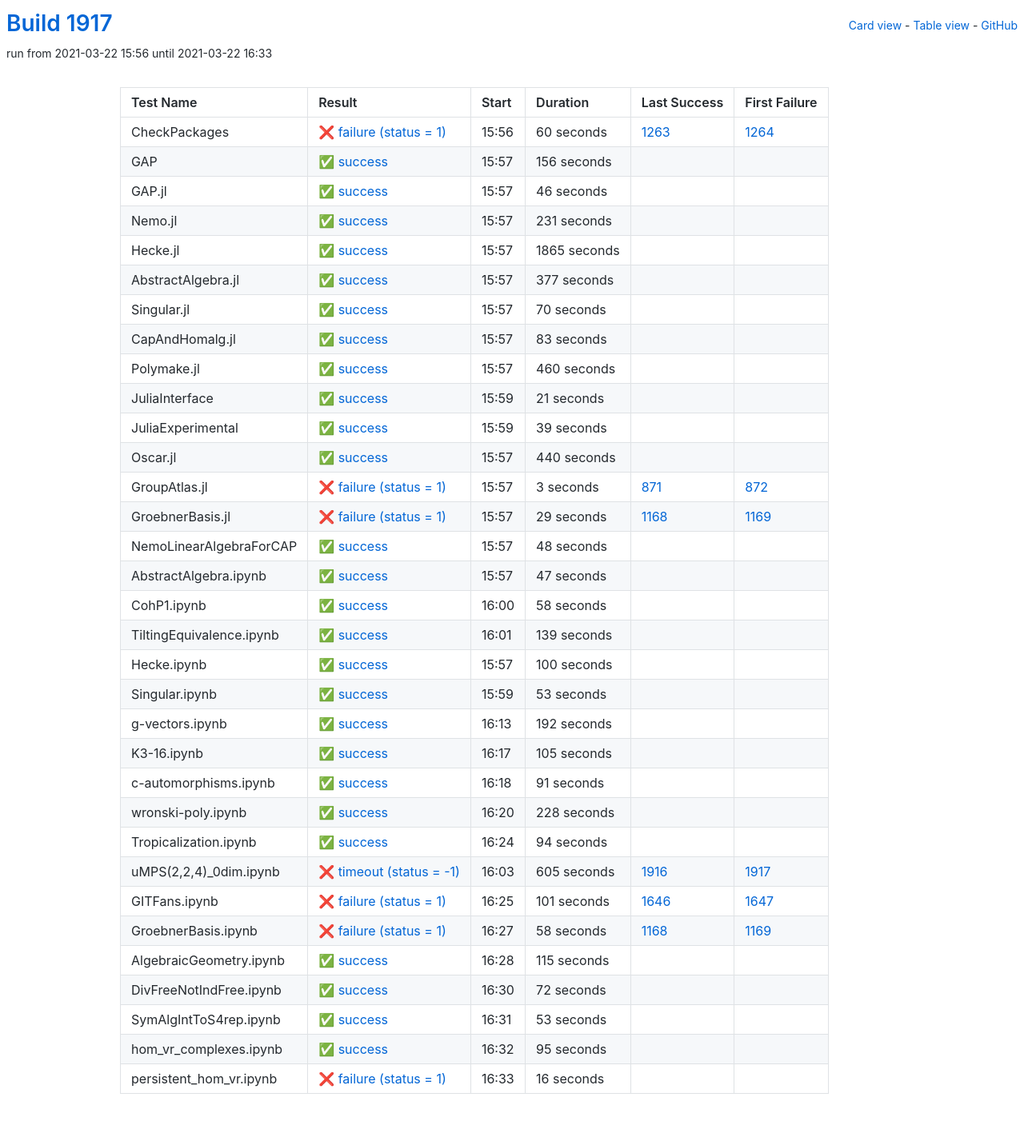
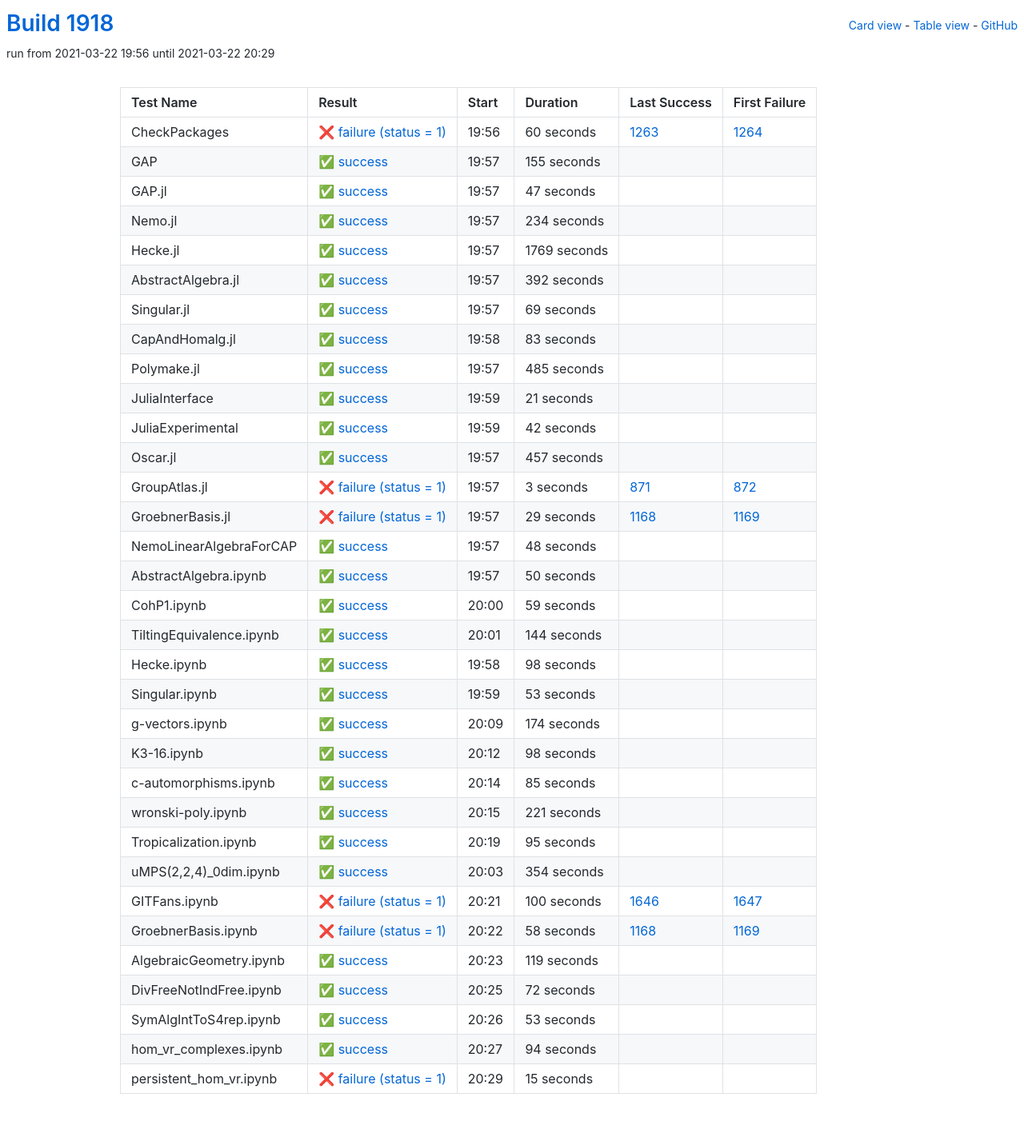
Before and after one commit to oscar-system/oscar-ci-status-stable, a Jekyll site: the page built from table.html, in a window 1280 px wide. Shown: the whole page at 80% size. Built offline with Jekyll 4.4.1, drawn with Linux system fonts in a browser that asks for light colours.

Commit message:
Build #1918

```diff
--- a/_data/ci.yml
+++ b/_data/ci.yml
@@ -1,6 +1,6 @@
 ---
-build: 1917
-build_url: https://oscarci.mathematik.uni-kl.de/job/oscar-stable/1917/
+build: 1918
+build_url: https://oscarci.mathematik.uni-kl.de/job/oscar-stable/1918/
 job: oscar-stable
 organization: oscar-system
 repo: oscar-ci-status-stable
@@ -8,8 +8,8 @@ repourl: https://github.com/oscar-system/oscar-ci-status-stable
 tests:
 - name: CheckPackages
   id: checkpackages
-  log: https://oscarci.mathematik.uni-kl.de/job/oscar-stable/1917/artifact/logs/build-1917/CheckPackages.log
-  start: 2021-03-22 15:56
+  log: https://oscarci.mathematik.uni-kl.de/job/oscar-stable/1918/artifact/logs/build-1918/CheckPackages.log
+  start: 2021-03-22 19:56
   success: false
   exitcode: 1
   status: failure
@@ -20,80 +20,80 @@ tests:
   first_failure_url: https://oscarci.mathematik.uni-kl.de/job/oscar-stable/1264/
 - name: GAP
   id: gap
-  log: https://oscarci.mathematik.uni-kl.de/job/oscar-stable/1917/artifact/logs/build-1917/GAP.log
-  start: 2021-03-22 15:57
+  log: https://oscarci.mathematik.uni-kl.de/job/oscar-stable/1918/artifact/logs/build-1918/GAP.log
+  start: 2021-03-22 19:57
   success: true
   exitcode: 0
   status: success
-  duration: 156
+  duration: 155
   last_success: false
   last_success_url:
   first_failure: false
   first_failure_url:
 - name: GAP.jl
   id: gap-jl
-  log: https://oscarci.mathematik.uni-kl.de/job/oscar-stable/1917/artifact/logs/build-1917/GAP.jl.log
-  start: 2021-03-22 15:57
+  log: https://oscarci.mathematik.uni-kl.de/job/oscar-stable/1918/artifact/logs/build-1918/GAP.jl.log
+  start: 2021-03-22 19:57
   success: true
   exitcode: 0
   status: success
-  duration: 46
+  duration: 47
   last_success: false
   last_success_url:
   first_failure: false
   first_failure_url:
 - name: Nemo.jl
   id: nemo-jl
-  log: https://oscarci.mathematik.uni-kl.de/job/oscar-stable/1917/artifact/logs/build-1917/Nemo.jl.log
-  start: 2021-03-22 15:57
+  log: https://oscarci.mathematik.uni-kl.de/job/oscar-stable/1918/artifact/logs/build-1918/Nemo.jl.log
+  start: 2021-03-22 19:57
   success: true
   exitcode: 0
   status: success
-  duration: 231
+  duration: 234
   last_success: false
   last_success_url:
   first_failure: false
   first_failure_url:
 - name: Hecke.jl
   id: hecke-jl
-  log: https://oscarci.mathematik.uni-kl.de/job/oscar-stable/1917/artifact/logs/build-1917/Hecke.jl.log
-  start: 2021-03-22 15:57
+  log: https://oscarci.mathematik.uni-kl.de/job/oscar-stable/1918/artifact/logs/build-1918/Hecke.jl.log
+  start: 2021-03-22 19:57
   success: true
   exitcode: 0
   status: success
-  duration: 1865
+  duration: 1769
   last_success: false
   last_success_url:
   first_failure: false
   first_failure_url:
 - name: AbstractAlgebra.jl
   id: abstractalgebra-jl
-  log: https://oscarci.mathematik.uni-kl.de/job/oscar-stable/1917/artifact/logs/build-1917/AbstractAlgebra.jl.log
-  start: 2021-03-22 15:57
+  log: https://oscarci.mathematik.uni-kl.de/job/oscar-stable/1918/artifact/logs/build-1918/AbstractAlgebra.jl.log
+  start: 2021-03-22 19:57
   success: true
   exitcode: 0
   status: success
-  duration: 377
+  duration: 392
   last_success: false
   last_success_url:
   first_failure: false
   first_failure_url:
 - name: Singular.jl
   id: singular-jl
-  log: https://oscarci.mathematik.uni-kl.de/job/oscar-stable/1917/artifact/logs/build-1917/Singular.jl.log
-  start: 2021-03-22 15:57
+  log: https://oscarci.mathematik.uni-kl.de/job/oscar-stable/1918/artifact/logs/build-1918/Singular.jl.log
+  start: 2021-03-22 19:57
   success: true
   exitcode: 0
   status: success
-  duration: 70
+  duration: 69
   last_success: false
   last_success_url:
   first_failure: false
   first_failure_url:
 - name: CapAndHomalg.jl
   id: capandhomalg-jl
-  log: https://oscarci.mathematik.uni-kl.de/job/oscar-stable/1917/artifact/logs/build-1917/CapAndHomalg.jl.log
-  start: 2021-03-22 15:57
+  log: https://oscarci.mathematik.uni-kl.de/job/oscar-stable/1918/artifact/logs/build-1918/CapAndHomalg.jl.log
+  start: 2021-03-22 19:58
   success: true
   exitcode: 0
   status: success
@@ -104,20 +104,20 @@ tests:
   first_failure_url:
 - name: Polymake.jl
   id: polymake-jl
-  log: https://oscarci.mathematik.uni-kl.de/job/oscar-stable/1917/artifact/logs/build-1917/Polymake.jl.log
-  start: 2021-03-22 15:57
+  log: https://oscarci.mathematik.uni-kl.de/job/oscar-stable/1918/artifact/logs/build-1918/Polymake.jl.log
+  start: 2021-03-22 19:57
   success: true
   exitcode: 0
   status: success
-  duration: 460
+  duration: 485
   last_success: false
   last_success_url:
   first_failure: false
   first_failure_url:
 - name: JuliaInterface
   id: juliainterface
-  log: https://oscarci.mathematik.uni-kl.de/job/oscar-stable/1917/artifact/logs/build-1917/JuliaInterface.log
-  start: 2021-03-22 15:59
+  log: https://oscarci.mathematik.uni-kl.de/job/oscar-stable/1918/artifact/logs/build-1918/JuliaInterface.log
+  start: 2021-03-22 19:59
   success: true
   exitcode: 0
   status: success
@@ -128,32 +128,32 @@ tests:
   first_failure_url:
 - name: JuliaExperimental
   id: juliaexperimental
-  log: https://oscarci.mathematik.uni-kl.de/job/oscar-stable/1917/artifact/logs/build-1917/JuliaExperimental.log
-  start: 2021-03-22 15:59
+  log: https://oscarci.mathematik.uni-kl.de/job/oscar-stable/1918/artifact/logs/build-1918/JuliaExperimental.log
+  start: 2021-03-22 19:59
   success: true
   exitcode: 0
   status: success
-  duration: 39
+  duration: 42
   last_success: false
   last_success_url:
   first_failure: false
   first_failure_url:
 - name: Oscar.jl
   id: oscar-jl
-  log: https://oscarci.mathematik.uni-kl.de/job/oscar-stable/1917/artifact/logs/build-1917/Oscar.jl.log
-  start: 2021-03-22 15:57
+  log: https://oscarci.mathematik.uni-kl.de/job/oscar-stable/1918/artifact/logs/build-1918/Oscar.jl.log
+  start: 2021-03-22 19:57
   success: true
   exitcode: 0
   status: success
-  duration: 440
+  duration: 457
   last_success: false
   last_success_url:
   first_failure: false
   first_failure_url:
 - name: GroupAtlas.jl
   id: groupatlas-jl
-  log: https://oscarci.mathematik.uni-kl.de/job/oscar-stable/1917/artifact/logs/build-1917/GroupAtlas.jl.log
-  start: 2021-03-22 15:57
+  log: https://oscarci.mathematik.uni-kl.de/job/oscar-stable/1918/artifact/logs/build-1918/GroupAtlas.jl.log
+  start: 2021-03-22 19:57
   success: false
   exitcode: 1
   status: failure
@@ -164,8 +164,8 @@ tests:
   first_failure_url: https://oscarci.mathematik.uni-kl.de/job/oscar-stable/872/
 - name: GroebnerBasis.jl
   id: groebnerbasis-jl
-  log: https://oscarci.mathematik.uni-kl.de/job/oscar-stable/1917/artifact/logs/build-1917/GroebnerBasis.jl.log
-  start: 2021-03-22 15:57
+  log: https://oscarci.mathematik.uni-kl.de/job/oscar-stable/1918/artifact/logs/build-1918/GroebnerBasis.jl.log
+  start: 2021-03-22 19:57
   success: false
   exitcode: 1
   status: failure
@@ -176,8 +176,8 @@ tests:
   first_failure_url: https://oscarci.mathematik.uni-kl.de/job/oscar-stable/1169/
 - name: NemoLinearAlgebraForCAP
   id: nemolinearalgebraforcap
-  log: https://oscarci.mathematik.uni-kl.de/job/oscar-stable/1917/artifact/logs/build-1917/NemoLinearAlgebraForCAP.log
-  start: 2021-03-22 15:57
+  log: https://oscarci.mathematik.uni-kl.de/job/oscar-stable/1918/artifact/logs/build-1918/NemoLinearAlgebraForCAP.log
+  start: 2021-03-22 19:57
   success: true
   exitcode: 0
   status: success
@@ -188,56 +188,56 @@ tests:
   first_failure_url:
 - name: AbstractAlgebra.ipynb
   id: abstractalgebra-ipynb
-  log: https://oscarci.mathematik.uni-kl.de/job/oscar-stable/1917/artifact/logs/build-1917/AbstractAlgebra.ipynb.log
-  start: 2021-03-22 15:57
+  log: https://oscarci.mathematik.uni-kl.de/job/oscar-stable/1918/artifact/logs/build-1918/AbstractAlgebra.ipynb.log
+  start: 2021-03-22 19:57
   success: true
   exitcode: 0
   status: success
-  duration: 47
+  duration: 50
   last_success: false
   last_success_url:
   first_failure: false
   first_failure_url:
 - name: CohP1.ipynb
   id: cohp1-ipynb
-  log: https://oscarci.mathematik.uni-kl.de/job/oscar-stable/1917/artifact/logs/build-1917/CohP1.ipynb.log
-  start: 2021-03-22 16:00
+  log: https://oscarci.mathematik.uni-kl.de/job/oscar-stable/1918/artifact/logs/build-1918/CohP1.ipynb.log
+  start: 2021-03-22 20:00
   success: true
   exitcode: 0
   status: success
-  duration: 58
+  duration: 59
   last_success: false
   last_success_url:
   first_failure: false
   first_failure_url:
 - name: TiltingEquivalence.ipynb
   id: tiltingequivalence-ipynb
-  log: https://oscarci.mathematik.uni-kl.de/job/oscar-stable/1917/artifact/logs/build-1917/TiltingEquivalence.ipynb.log
-  start: 2021-03-22 16:01
+  log: https://oscarci.mathematik.uni-kl.de/job/oscar-stable/1918/artifact/logs/build-1918/TiltingEquivalence.ipynb.log
+  start: 2021-03-22 20:01
   success: true
   exitcode: 0
   status: success
-  duration: 139
+  duration: 144
   last_success: false
   last_success_url:
   first_failure: false
   first_failure_url:
 - name: Hecke.ipynb
   id: hecke-ipynb
-  log: https://oscarci.mathematik.uni-kl.de/job/oscar-stable/1917/artifact/logs/build-1917/Hecke.ipynb.log
-  start: 2021-03-22 15:57
+  log: https://oscarci.mathematik.uni-kl.de/job/oscar-stable/1918/artifact/logs/build-1918/Hecke.ipynb.log
+  start: 2021-03-22 19:58
   success: true
   exitcode: 0
   status: success
-  duration: 100
+  duration: 98
   last_success: false
   last_success_url:
   first_failure: false
   first_failure_url:
 - name: Singular.ipynb
   id: singular-ipynb
-  log: https://oscarci.mathematik.uni-kl.de/job/oscar-stable/1917/artifact/logs/build-1917/Singular.ipynb.log
-  start: 2021-03-22 15:59
+  log: https://oscarci.mathematik.uni-kl.de/job/oscar-stable/1918/artifact/logs/build-1918/Singular.ipynb.log
+  start: 2021-03-22 19:59
   success: true
   exitcode: 0
   status: success
@@ -248,92 +248,92 @@ tests:
   first_failure_url:
 - name: g-vectors.ipynb
   id: g-vectors-ipynb
-  log: https://oscarci.mathematik.uni-kl.de/job/oscar-stable/1917/artifact/logs/build-1917/g-vectors.ipynb.log
-  start: 2021-03-22 16:13
+  log: https://oscarci.mathematik.uni-kl.de/job/oscar-stable/1918/artifact/logs/build-1918/g-vectors.ipynb.log
+  start: 2021-03-22 20:09
   success: true
   exitcode: 0
   status: success
-  duration: 192
+  duration: 174
   last_success: false
   last_success_url:
   first_failure: false
   first_failure_url:
 - name: K3-16.ipynb
   id: k3-16-ipynb
-  log: https://oscarci.mathematik.uni-kl.de/job/oscar-stable/1917/artifact/logs/build-1917/K3-16.ipynb.log
-  start: 2021-03-22 16:17
+  log: https://oscarci.mathematik.uni-kl.de/job/oscar-stable/1918/artifact/logs/build-1918/K3-16.ipynb.log
+  start: 2021-03-22 20:12
   success: true
   exitcode: 0
   status: success
-  duration: 105
+  duration: 98
   last_success: false
   last_success_url:
   first_failure: false
   first_failure_url:
 - name: c-automorphisms.ipynb
   id: c-automorphisms-ipynb
-  log: https://oscarci.mathematik.uni-kl.de/job/oscar-stable/1917/artifact/logs/build-1917/c-automorphisms.ipynb.log
-  start: 2021-03-22 16:18
+  log: https://oscarci.mathematik.uni-kl.de/job/oscar-stable/1918/artifact/logs/build-1918/c-automorphisms.ipynb.log
+  start: 2021-03-22 20:14
   success: true
   exitcode: 0
   status: success
-  duration: 91
+  duration: 85
   last_success: false
   last_success_url:
   first_failure: false
   first_failure_url:
 - name: wronski-poly.ipynb
   id: wronski-poly-ipynb
-  log: https://oscarci.mathematik.uni-kl.de/job/oscar-stable/1917/artifact/logs/build-1917/wronski-poly.ipynb.log
-  start: 2021-03-22 16:20
+  log: https://oscarci.mathematik.uni-kl.de/job/oscar-stable/1918/artifact/logs/build-1918/wronski-poly.ipynb.log
+  start: 2021-03-22 20:15
   success: true
   exitcode: 0
   status: success
-  duration: 228
+  duration: 221
   last_success: false
   last_success_url:
   first_failure: false
   first_failure_url:
 - name: Tropicalization.ipynb
   id: tropicalization-ipynb
-  log: https://oscarci.mathematik.uni-kl.de/job/oscar-stable/1917/artifact/logs/build-1917/Tropicalization.ipynb.log
-  start: 2021-03-22 16:24
+  log: https://oscarci.mathematik.uni-kl.de/job/oscar-stable/1918/artifact/logs/build-1918/Tropicalization.ipynb.log
+  start: 2021-03-22 20:19
   success: true
   exitcode: 0
   status: success
-  duration: 94
+  duration: 95
   last_success: false
   last_success_url:
   first_failure: false
   first_failure_url:
 - name: uMPS(2,2,4)_0dim.ipynb
   id: umps-2-2-4-0dim-ipynb
-  log: https://oscarci.mathematik.uni-kl.de/job/oscar-stable/1917/artifact/logs/build-1917/uMPS-2-2-4-_0dim.ipynb.log
-  start: 2021-03-22 16:03
-  success: false
-  exitcode: -1
-  status: timeout
-  duration: 605
-  last_success: 1916
-  last_success_url: https://oscarci.mathematik.uni-kl.de/job/oscar-stable/1916/
-  first_failure: 1917
-  first_failure_url: https://oscarci.mathematik.uni-kl.de/job/oscar-stable/1917/
+  log: https://oscarci.mathematik.uni-kl.de/job/oscar-stable/1918/artifact/logs/build-1918/uMPS-2-2-4-_0dim.ipynb.log
+  start: 2021-03-22 20:03
+  success: true
+  exitcode: 0
+  status: success
+  duration: 354
+  last_success: false
+  last_success_url:
+  first_failure: false
+  first_failure_url:
 - name: GITFans.ipynb
   id: gitfans-ipynb
-  log: https://oscarci.mathematik.uni-kl.de/job/oscar-stable/1917/artifact/logs/build-1917/GITFans.ipynb.log
-  start: 2021-03-22 16:25
+  log: https://oscarci.mathematik.uni-kl.de/job/oscar-stable/1918/artifact/logs/build-1918/GITFans.ipynb.log
+  start: 2021-03-22 20:21
   success: false
   exitcode: 1
   status: failure
-  duration: 101
+  duration: 100
   last_success: 1646
   last_success_url: https://oscarci.mathematik.uni-kl.de/job/oscar-stable/1646/
   first_failure: 1647
   first_failure_url: https://oscarci.mathematik.uni-kl.de/job/oscar-stable/1647/
 - name: GroebnerBasis.ipynb
   id: groebnerbasis-ipynb
-  log: https://oscarci.mathematik.uni-kl.de/job/oscar-stable/1917/artifact/logs/build-1917/GroebnerBasis.ipynb.log
-  start: 2021-03-22 16:27
+  log: https://oscarci.mathematik.uni-kl.de/job/oscar-stable/1918/artifact/logs/build-1918/GroebnerBasis.ipynb.log
+  start: 2021-03-22 20:22
   success: false
   exitcode: 1
   status: failure
@@ -344,20 +344,20 @@ tests:
   first_failure_url: https://oscarci.mathematik.uni-kl.de/job/oscar-stable/1169/
 - name: AlgebraicGeometry.ipynb
   id: algebraicgeometry-ipynb
-  log: https://oscarci.mathematik.uni-kl.de/job/oscar-stable/1917/artifact/logs/build-1917/AlgebraicGeometry.ipynb.log
-  start: 2021-03-22 16:28
+  log: https://oscarci.mathematik.uni-kl.de/job/oscar-stable/1918/artifact/logs/build-1918/AlgebraicGeometry.ipynb.log
+  start: 2021-03-22 20:23
   success: true
   exitcode: 0
   status: success
-  duration: 115
+  duration: 119
   last_success: false
   last_success_url:
   first_failure: false
   first_failure_url:
 - name: DivFreeNotIndFree.ipynb
   id: divfreenotindfree-ipynb
-  log: https://oscarci.mathematik.uni-kl.de/job/oscar-stable/1917/artifact/logs/build-1917/DivFreeNotIndFree.ipynb.log
-  start: 2021-03-22 16:30
+  log: https://oscarci.mathematik.uni-kl.de/job/oscar-stable/1918/artifact/logs/build-1918/DivFreeNotIndFree.ipynb.log
+  start: 2021-03-22 20:25
   success: true
   exitcode: 0
   status: success
@@ -368,8 +368,8 @@ tests:
   first_failure_url:
 - name: SymAlgIntToS4rep.ipynb
   id: symalginttos4rep-ipynb
-  log: https://oscarci.mathematik.uni-kl.de/job/oscar-stable/1917/artifact/logs/build-1917/SymAlgIntToS4rep.ipynb.log
-  start: 2021-03-22 16:31
+  log: https://oscarci.mathematik.uni-kl.de/job/oscar-stable/1918/artifact/logs/build-1918/SymAlgIntToS4rep.ipynb.log
+  start: 2021-03-22 20:26
   success: true
   exitcode: 0
   status: success
@@ -380,24 +380,24 @@ tests:
   first_failure_url:
 - name: hom_vr_complexes.ipynb
   id: hom-vr-complexes-ipynb
-  log: https://oscarci.mathematik.uni-kl.de/job/oscar-stable/1917/artifact/logs/build-1917/hom_vr_complexes.ipynb.log
-  start: 2021-03-22 16:32
+  log: https://oscarci.mathematik.uni-kl.de/job/oscar-stable/1918/artifact/logs/build-1918/hom_vr_complexes.ipynb.log
+  start: 2021-03-22 20:27
   success: true
   exitcode: 0
   status: success
-  duration: 95
+  duration: 94
   last_success: false
   last_success_url:
   first_failure: false
   first_failure_url:
 - name: persistent_hom_vr.ipynb
   id: persistent-hom-vr-ipynb
-  log: https://oscarci.mathematik.uni-kl.de/job/oscar-stable/1917/artifact/logs/build-1917/persistent_hom_vr.ipynb.log
-  start: 2021-03-22 16:33
+  log: https://oscarci.mathematik.uni-kl.de/job/oscar-stable/1918/artifact/logs/build-1918/persistent_hom_vr.ipynb.log
+  start: 2021-03-22 20:29
   success: false
   exitcode: 1
   status: failure
-  duration: 16
+  duration: 15
   last_success: false
   last_success_url:
   first_failure: false
```
Also changed, not shown: README.md.
